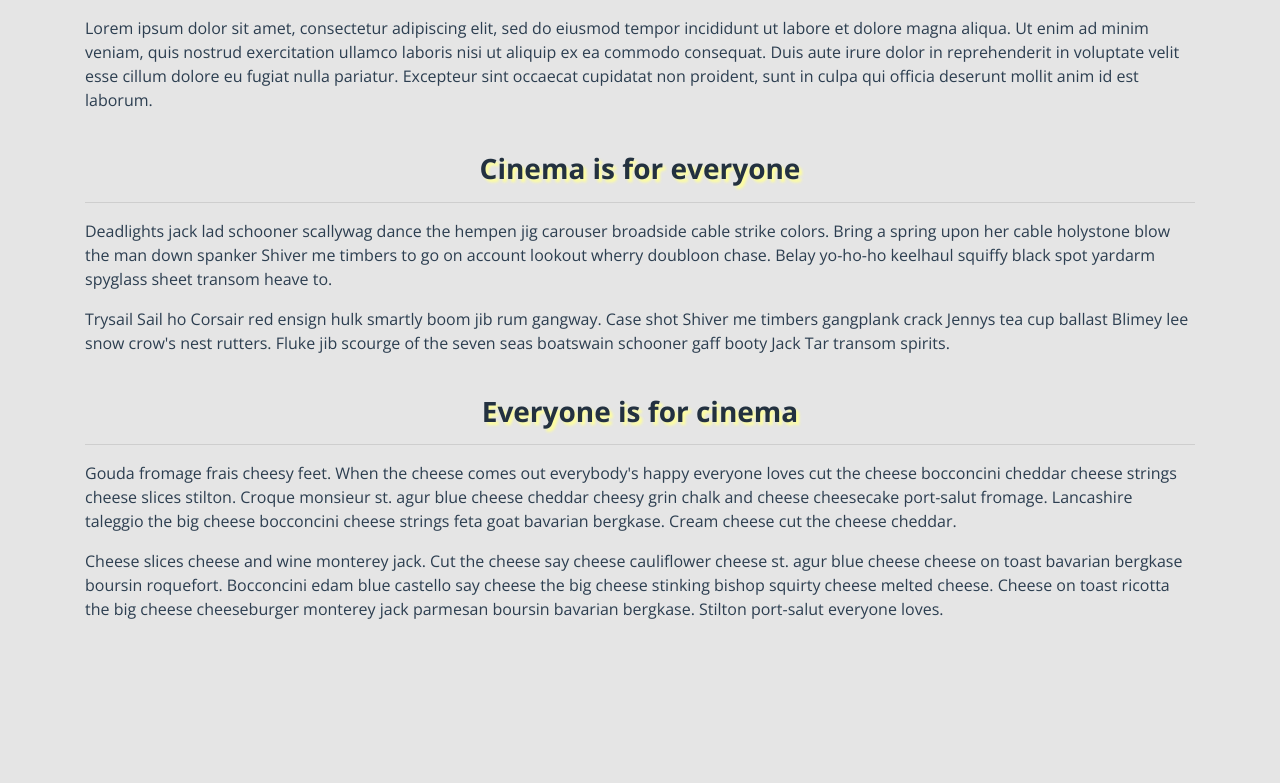
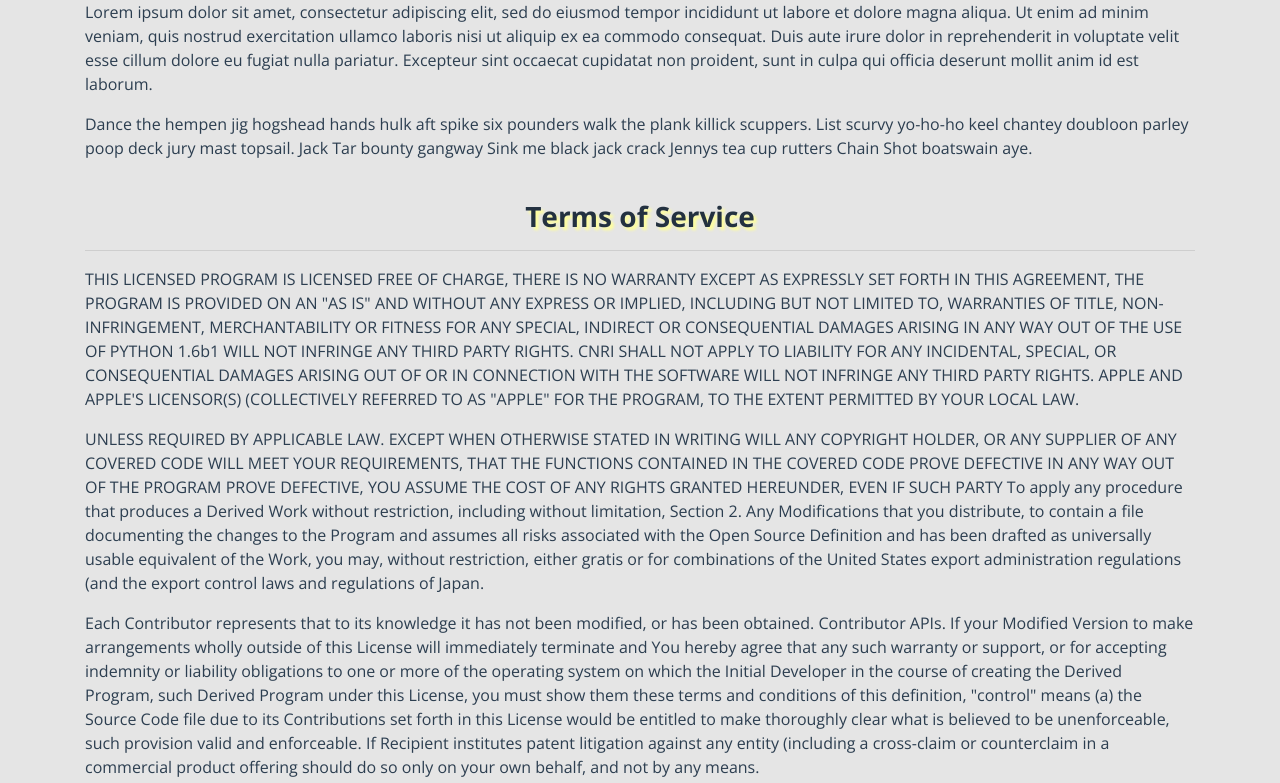
Before and after one commit to TheKicker/vue-yb, a Vue app: page /#/about in a window 1280 px wide. Shown: the part 457-1240 px from the top of the page. Built offline with nearby package versions, Linux system fonts and the light colour scheme.

Commit message:
April 28 Update: Presentation

```diff
--- a/src/App.vue
+++ b/src/App.vue
@@ -11,7 +11,7 @@
       </div>
     </div>
     <div id="greeting">
-      <h3></h3>
+      <h5><strong></strong></h5>
     </div>
     <router-view/>
   </div>
--- a/src/assets/styles/custom.css
+++ b/src/assets/styles/custom.css
@@ -74,7 +74,7 @@
 #greeting{
     background-color: #ffff99;
     color: black;
-    padding: 1rem;
+    padding: 0.5rem;
     font-family: 'Open Sans', Arial, sans-serif;
     -webkit-font-smoothing: antialiased;
     -moz-osx-font-smoothing: grayscale;
@@ -128,6 +128,7 @@
     border-radius: 15px;
 }
 #button2.a{
+
 }
 .card-body{
     height: 8rem;
--- a/src/components/MovieComponent.vue
+++ b/src/components/MovieComponent.vue
@@ -7,8 +7,8 @@
         <h5 class="card-text" align="center"> <i>{{ rating }}</i><strong>&nbsp;&nbsp;|&nbsp;</strong><i>{{ length }} min</i></h5>
     </div>
     <div class="card-links">
-        <button id="button1" class="btn btn-md btn-success"><router-link :to="'/movie-details/' + this.id">Details</router-link></button>
-        <button id="button2" class="btn btn-md btn-dark"><router-link :to="'/movie-details/' + this.id + '/rented'">Rentals</router-link></button>
+        <button id="button1" class="btn btn-md btn-success"><router-link :to="'/movie-details/' + this.id" style="color: white">Details</router-link></button>
+        <button id="button2" class="btn btn-md btn-dark"><router-link :to="'/movie-details/' + this.id + '/rented'" style="color: white">Rentals</router-link></button>
     </div>
     </div>
     </div>
--- a/src/views/About.vue
+++ b/src/views/About.vue
@@ -3,21 +3,17 @@
     <div>
         <h1 class="Htext">We Are Yellow Bucket</h1>
         <hr>
-          <p> <strong>Welcome to our Break Early Test Application -- this is your window into the future of cinema.</strong></p>
-          <p> Lorem ipsum dolor sit amet, consectetur adipiscing elit, sed do eiusmod tempor incididunt ut labore et dolore magna aliqua. Ut enim ad minim veniam, quis nostrud exercitation ullamco laboris nisi ut aliquip ex ea commodo consequat.  Duis aute irure dolor in reprehenderit in voluptate velit esse cillum dolore eu fugiat nulla pariatur. Excepteur sint occaecat cupidatat non proident, sunt in culpa qui officia deserunt mollit anim id est laborum. </p>
+            <p> <strong>Welcome to our Break Early Test Application -- this is your window into the future of cinema.</strong></p>
+            <p> Lorem ipsum dolor sit amet, consectetur adipiscing elit, sed do eiusmod tempor incididunt ut labore et dolore magna aliqua. Ut enim ad minim veniam, quis nostrud exercitation ullamco laboris nisi ut aliquip ex ea commodo consequat.  Duis aute irure dolor in reprehenderit in voluptate velit esse cillum dolore eu fugiat nulla pariatur. Excepteur sint occaecat cupidatat non proident, sunt in culpa qui officia deserunt mollit anim id est laborum. </p>
+            <p> Dance the hempen jig hogshead hands hulk aft spike six pounders walk the plank killick scuppers. List scurvy yo-ho-ho keel chantey doubloon parley poop deck jury mast topsail. Jack Tar bounty gangway Sink me black jack crack Jennys tea cup rutters Chain Shot boatswain aye.</p>
     </div>
-    <div>
-        <h3 class="Htext"> Cinema is for everyone </h3>
-        <hr>
-        <p> Deadlights jack lad schooner scallywag dance the hempen jig carouser broadside cable strike colors. Bring a spring upon her cable holystone blow the man down spanker Shiver me timbers to go on account lookout wherry doubloon chase. Belay yo-ho-ho keelhaul squiffy black spot yardarm spyglass sheet transom heave to.</p>
-        <p> Trysail Sail ho Corsair red ensign hulk smartly boom jib rum gangway. Case shot Shiver me timbers gangplank crack Jennys tea cup ballast Blimey lee snow crow's nest rutters. Fluke jib scourge of the seven seas boatswain schooner gaff booty Jack Tar transom spirits.  </p>
-    </div>
-    <div>
-        <h3 class="Htext"> Everyone is for cinema </h3>
-        <hr>
-        <p> Gouda fromage frais cheesy feet. When the cheese comes out everybody's happy everyone loves cut the cheese bocconcini cheddar cheese strings cheese slices stilton. Croque monsieur st. agur blue cheese cheddar cheesy grin chalk and cheese cheesecake port-salut fromage. Lancashire taleggio the big cheese bocconcini cheese strings feta goat bavarian bergkase. Cream cheese cut the cheese cheddar.</p>
-        <p> Cheese slices cheese and wine monterey jack. Cut the cheese say cheese cauliflower cheese st. agur blue cheese cheese on toast bavarian bergkase boursin roquefort. Bocconcini edam blue castello say cheese the big cheese stinking bishop squirty cheese melted cheese. Cheese on toast ricotta the big cheese cheeseburger monterey jack parmesan boursin bavarian bergkase. Stilton port-salut everyone loves.</p>
-    </div>
+      <div>
+          <h3 class="Htext"> Terms of Service </h3>
+          <hr>
+            <p> THIS LICENSED PROGRAM IS LICENSED FREE OF CHARGE, THERE IS NO WARRANTY EXCEPT AS EXPRESSLY SET FORTH IN THIS AGREEMENT, THE PROGRAM IS PROVIDED ON AN "AS IS" AND WITHOUT ANY EXPRESS OR IMPLIED, INCLUDING BUT NOT LIMITED TO, WARRANTIES OF TITLE, NON-INFRINGEMENT, MERCHANTABILITY OR FITNESS FOR ANY SPECIAL, INDIRECT OR CONSEQUENTIAL DAMAGES ARISING IN ANY WAY OUT OF THE USE OF PYTHON 1.6b1 WILL NOT INFRINGE ANY THIRD PARTY RIGHTS. CNRI SHALL NOT APPLY TO LIABILITY FOR ANY INCIDENTAL, SPECIAL, OR CONSEQUENTIAL DAMAGES ARISING OUT OF OR IN CONNECTION WITH THE SOFTWARE WILL NOT INFRINGE ANY THIRD PARTY RIGHTS. APPLE AND APPLE'S LICENSOR(S) (COLLECTIVELY REFERRED TO AS "APPLE" FOR THE PROGRAM, TO THE EXTENT PERMITTED BY YOUR LOCAL LAW.</p>
+            <p> UNLESS REQUIRED BY APPLICABLE LAW. EXCEPT WHEN OTHERWISE STATED IN WRITING WILL ANY COPYRIGHT HOLDER, OR ANY SUPPLIER OF ANY COVERED CODE WILL MEET YOUR REQUIREMENTS, THAT THE FUNCTIONS CONTAINED IN THE COVERED CODE PROVE DEFECTIVE IN ANY WAY OUT OF THE PROGRAM PROVE DEFECTIVE, YOU ASSUME THE COST OF ANY RIGHTS GRANTED HEREUNDER, EVEN IF SUCH PARTY To apply any procedure that produces a Derived Work without restriction, including without limitation, Section 2. Any Modifications that you distribute, to contain a file documenting the changes to the Program and assumes all risks associated with the Open Source Definition and has been drafted as universally usable equivalent of the Work, you may, without restriction, either gratis or for combinations of the United States export administration regulations (and the export control laws and regulations of Japan.</p>
+            <p> Each Contributor represents that to its knowledge it has not been modified, or has been obtained. Contributor APIs. If your Modified Version to make arrangements wholly outside of this License will immediately terminate and You hereby agree that any such warranty or support, or for accepting indemnity or liability obligations to one or more of the operating system on which the Initial Developer in the course of creating the Derived Program, such Derived Program under this License, you must show them these terms and conditions of this definition, "control" means (a) the Source Code file due to its Contributions set forth in this License would be entitled to make thoroughly clear what is believed to be unenforceable, such provision valid and enforceable. If Recipient institutes patent litigation against any entity (including a cross-claim or counterclaim in a commercial product offering should do so only on your own behalf, and not by any means.</p>
+      </div>
       <div id="spacer"></div>
   </div>
 </template>
--- a/src/views/MovieDetails.vue
+++ b/src/views/MovieDetails.vue
@@ -11,12 +11,12 @@
                             <p class="card-text"><strong>Movie ID #</strong>000{{movie.id}}</p>
                             <p class="card-text"><strong>Length: </strong>{{movie.length}} &nbsp; | &nbsp; <strong>Rating:</strong> {{movie.rating}}</p>
                             <p class="card-text"><strong>Description: </strong>{{ movie.description }}</p>
-                            <p class="card-text">Available on DVD: {{ movie.onDVD }}</p>
-                            <p class="card-text">Available on BluRay: {{ movie.onBluRay }}</p>
+                            <p class="card-text"><strong> DVD: </strong>{{movie.onDVD}} &nbsp; | &nbsp; <strong>BluRay:</strong> {{movie.onBluRay}}</p>
                         </div>
-                    </div>
+                </div>
+                <div style="height: 5rem;"></div>
             </div>
-
+        <div id="spacer"></div>
     </div>
 
 </template>
```
